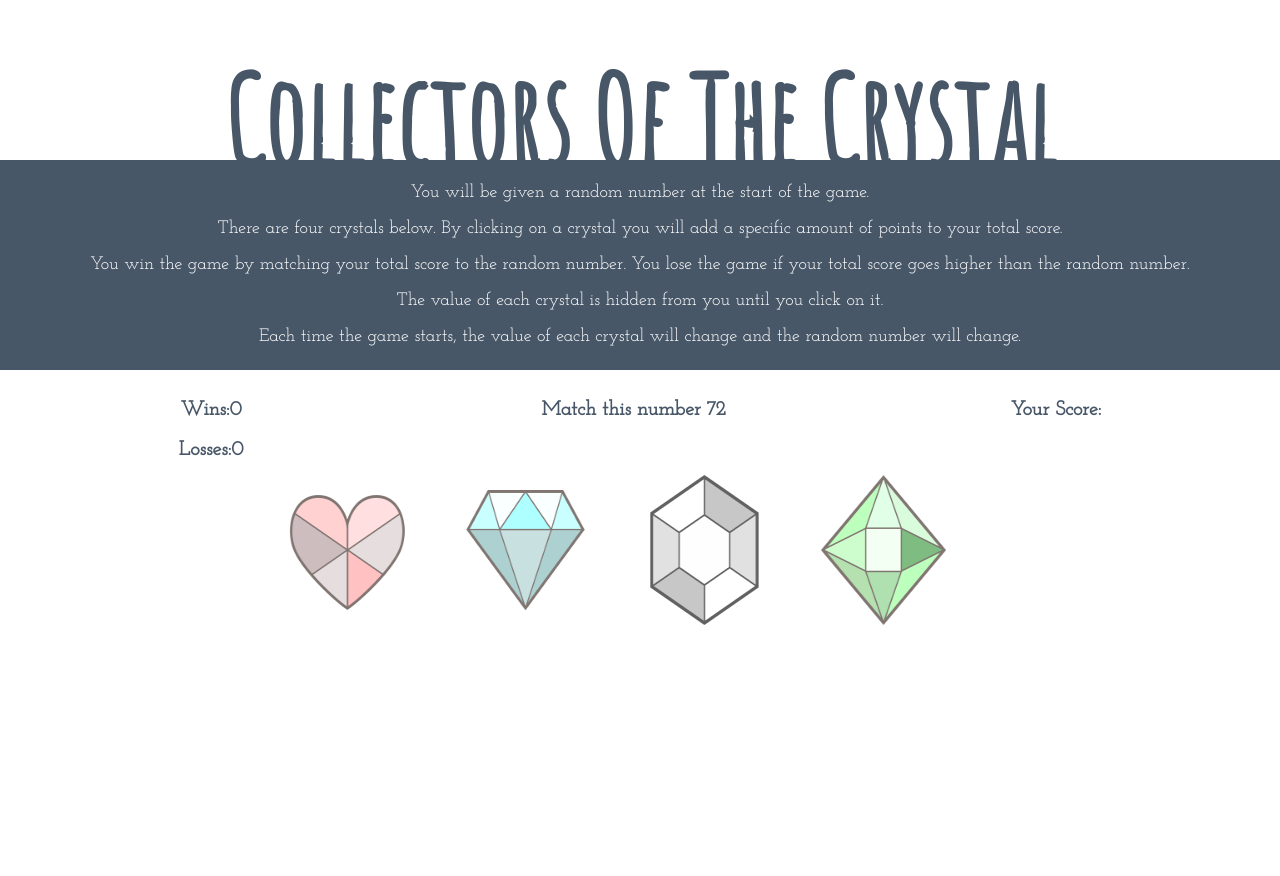
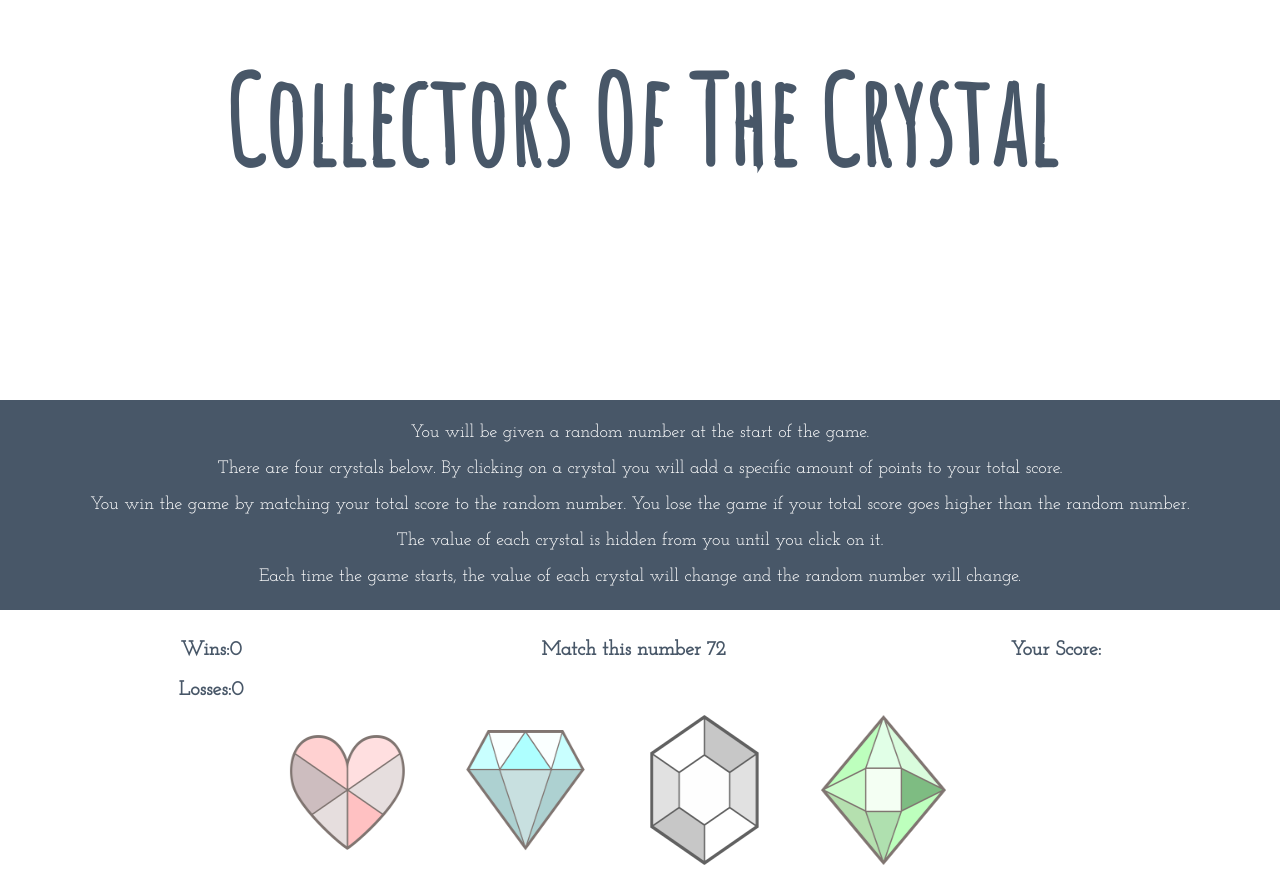
Before and after one commit to JJHowell/week-4-game, a plain HTML site: page index.html in a window 1280 px wide. Before the commit the page ends 800 px from the top, so only its background shows below. Drawn offline with nearby package versions, Linux system fonts and the light colour scheme.

Commit message:
Fixed Header

```diff
--- a/css/style.css
+++ b/css/style.css
@@ -15,7 +15,7 @@ body {
 h1 {
 
 	color: #485768;
-	height: 20%;
+	height: 50%;
 	width: 100%;
 	margin: 0;
 	padding: 0px;
```
